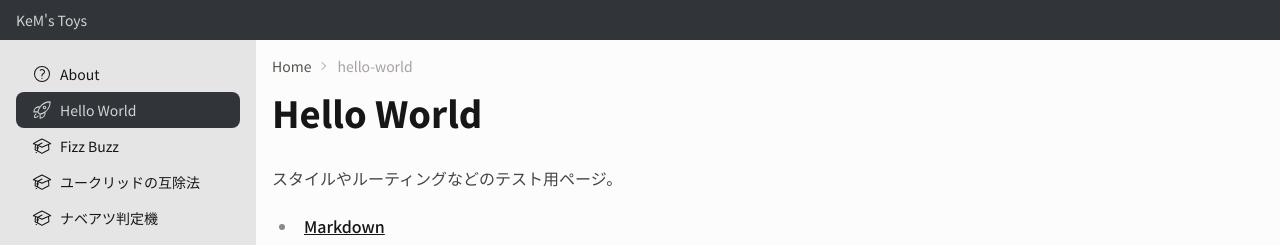
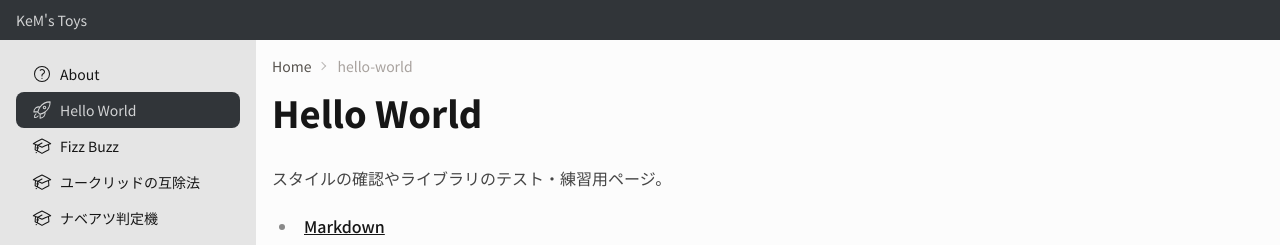
Before and after one commit to kem198/kems-toys, a Next.js app: page /hello-world in a window 1280 px wide. Shown: the top 245 px of the page. Built offline with nearby package versions, Linux system fonts and the light colour scheme.

Commit message:
small changed

```diff
--- a/src/app/(contents)/(pages)/hello-world/page.tsx
+++ b/src/app/(contents)/(pages)/hello-world/page.tsx
@@ -3,7 +3,7 @@ import Link from 'next/link';
 const Page = () => (
   <article>
     <h1>Hello World</h1>
-    <p>スタイルやルーティングなどのテスト用ページ。</p>
+    <p>スタイルの確認やライブラリのテスト・練習用ページ。</p>
     <ul>
       <li>
         <Link href="/hello-world/markdown/">Markdown</Link>
```
